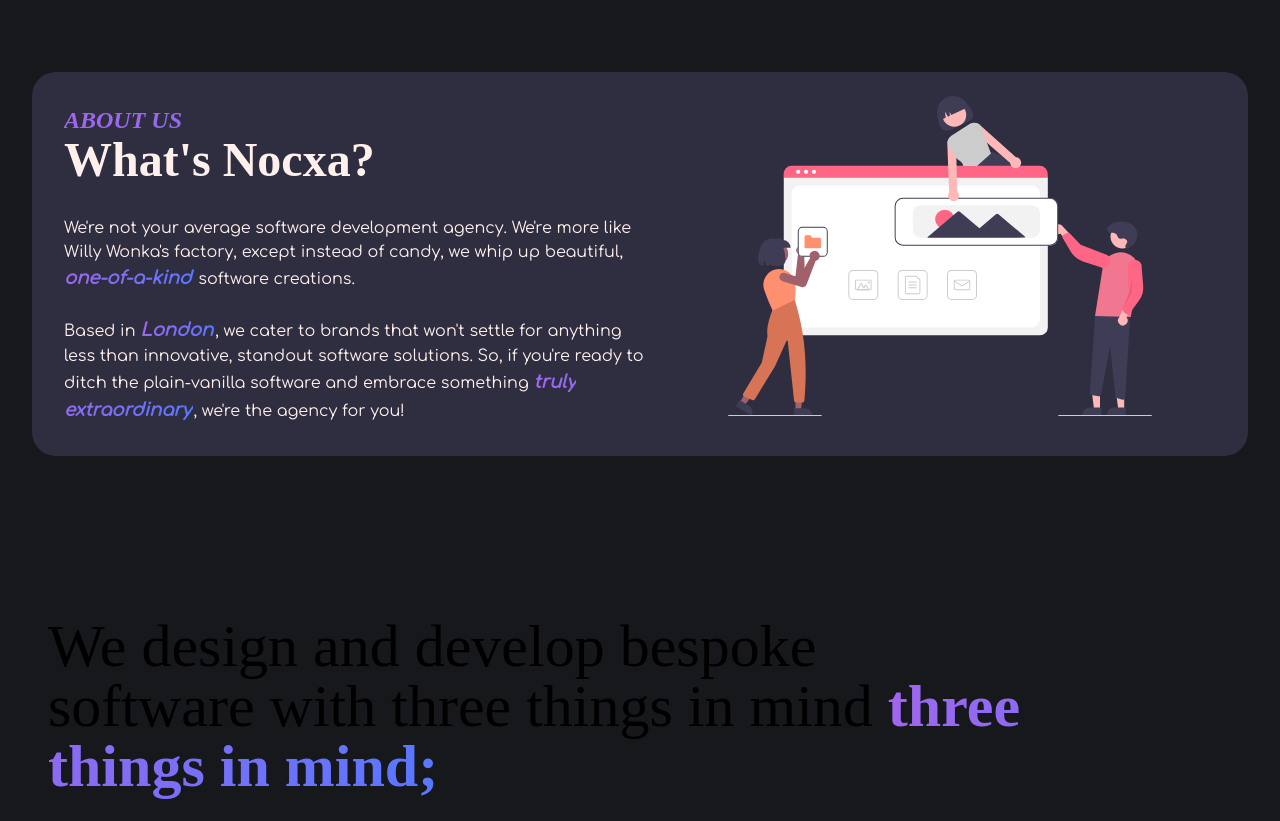
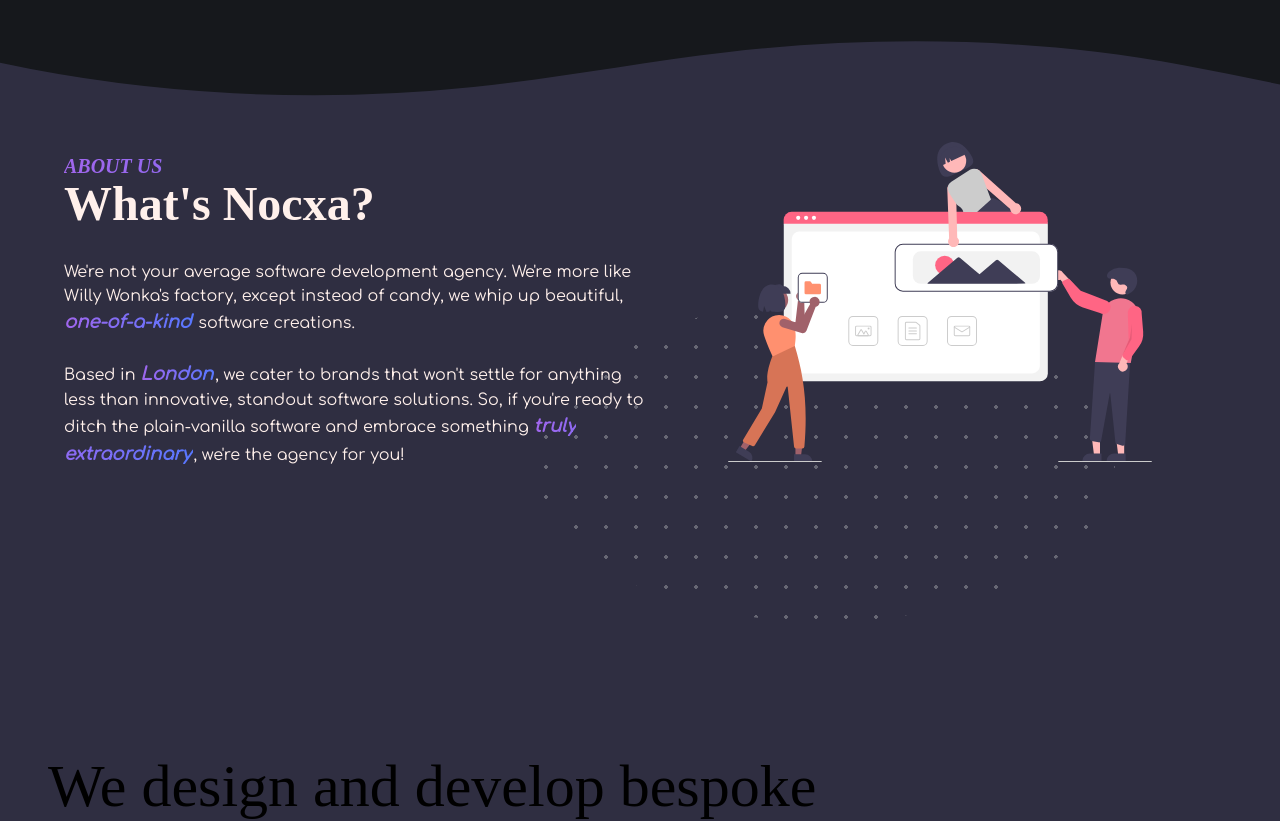
Before and after one commit to gowth6m/nocxa-website, a Next.js app: page / in a window 1280 px wide. Shown: the part 760-1581 px from the top of the page. Built offline with nearby package versions, Linux system fonts and the light colour scheme; a web font is replaced by a local one.

Commit message:
Update About Component

```diff
--- a/components/About.tsx
+++ b/components/About.tsx
@@ -3,13 +3,29 @@
 
 export default function About() {
   return (
-    <div className="h-auto w-[100vw] flex justify-center items-center">
+    <div className="h-auto w-[100vw] flex justify-center items-center relative bg-[var(--leafgrey)]">
+      <div className="custom-shape-divider-top-1678749649">
+        <svg
+          data-name="Layer 1"
+          xmlns="http://www.w3.org/2000/svg"
+          viewBox="0 0 1200 120"
+          preserveAspectRatio="none"
+        >
+          <path
+            d="M321.39,56.44c58-10.79,114.16-30.13,172-41.86,82.39-16.72,168.19-17.73,250.45-.39C823.78,31,906.67,72,985.66,92.83c70.05,18.48,146.53,26.09,214.34,3V0H0V27.35A600.21,600.21,0,0,0,321.39,56.44Z"
+            className="shape-fill"
+          ></path>
+        </svg>
+      </div>
+      {/* Below waves */}
       <div className="container p-4 md:p-0 h-full my-2 md:my-8 md:w-[100%] md:mx-8">
-        <div className="rounded-3xl bg-[var(--leafgrey)] h-full">
-          <div className="flex flex-col justify-between items-center w-full mx-auto px-4 md:pl-8 md:pr-4 h-full md:flex-row">
+        {/* Whats nocxa? */}
+        {/* <div className="rounded-3xl bg-[var(--leafgrey)] h-full"> */}
+        <div className="rounded-3xl h-full">
+          <div className="flex flex-col justify-between items-center w-full mx-auto px-4 md:pl-8 md:pr-4 h-full md:flex-row mt-12">
             <div className="flex flex-col md:flex-1 max-w-[calc(1280px/2)]">
               <div className="flex flex-col font-museo my-8 w-full text-left justify-center align-middle">
-                <div className="italic grad-bg-text text-lg md:text-2xl">
+                <div className="italic grad-bg-text text-base md:text-xl">
                   ABOUT US
                 </div>
                 <h1 className="text-3xl md:text-5xl font-bold text-[var(--cream)] w-full text-left">
@@ -17,7 +33,7 @@
                 </h1>
               </div>
               <div className="text-[var(--cream)] flex font-comfortaa text-base md:mb-8">
-                <div className="md:text-base">
+                <div className="md:text-base z-10">
                   We&#39;re not your average software development agency.
                   We&#39;re more like Willy Wonka&#39;s factory, except instead
                   of candy, we whip up beautiful,{" "}
@@ -42,17 +58,17 @@
                 </div>
               </div>
             </div>
-            <div className="flex w-full items-center justify-center mt-4 mb-8 md:flex-1 max-w-[calc(1280px/2)]">
-              <Illustration2 className="h-40 w-5/6 md:w-full md:h-80" />
+            <div className="flex w-full items-center justify-center mt-4 mb-8 md:flex-1 max-w-[calc(1280px/2)] relative about-illustration">
+              <Illustration2 className="h-40 w-5/6 md:w-full md:h-80  z-10" />
             </div>
           </div>
         </div>
 
         {/* THREE FOCUS */}
         <div className="w-full p-2 md:p-4 my-16 md:my-36">
-          <div className="text-3xl md:text-6xl font-museo w-full md:w-5/6">
-            We design and develop bespoke software with three things in mind
-            <span className="grad-bg-text"> three things in mind;</span>
+          <div className="text-3xl md:text-6xl font-museo w-full md:w-5/6 mt-24">
+            We design and develop bespoke software with
+            <span className="grad-bg-text"> three things in mind.</span>
           </div>
 
           <div className="text-2xl mt-16 md:mt-24 flex flex-col md:flex-row">
--- a/components/Intro.tsx
+++ b/components/Intro.tsx
@@ -63,9 +63,14 @@
             <Illustration1 className="w-[90%] h-auto" fill="var(--orange)" />
           </div>
           <div className="flex flex-row w-[80%]">
-            <div className="text-3xl font-bold font-museo w-4/6 text-right ml-auto my-2">
-              See our <br />
-              <span className="text-[var(--purple)]"> work</span>
+            <div className="text-3xl font-bold font-museo w-5/6 text-right ml-auto my-2">
+              {/* See our <br />
+              <span className="text-[var(--purple)]"> work</span> */}
+              <div className="text-lg text-[var(--cream)] mb-6">
+                We don&#39;t just think
+                <span className="grad-bg-text"> outside the box</span>, we
+                redesign it.
+              </div>
             </div>
           </div>
 
--- a/components/NavBar.tsx
+++ b/components/NavBar.tsx
@@ -99,7 +99,7 @@
       {/* AFTER SCROLL */}
       {!visible && (
         <motion.div
-          className="fixed top-0 w-full flex justify-center items-center h-16 md:bg-[var(--black)] bg-transparent origin-top"
+          className="fixed top-0 w-full flex justify-center items-center h-16 bg-transparent origin-top"
           variants={variants_0}
           animate={!visible ? "transform" : "stop"}
         >
--- a/pages/_app.tsx
+++ b/pages/_app.tsx
@@ -1,5 +1,6 @@
 import "@/styles/globals.css";
 import "@/styles/animations.css";
+import "@/styles/misc.css";
 import type { AppProps } from "next/app";
 
 export default function App({ Component, pageProps }: AppProps) {
--- /dev/null
+++ b/styles/misc.css
@@ -0,0 +1,52 @@
+.custom-shape-divider-top-1678749649 {
+    position: absolute;
+    top: 0;
+    left: 0;
+    width: 100%;
+    overflow: hidden;
+    line-height: 0;
+}
+
+.custom-shape-divider-top-1678749649 svg {
+    position: relative;
+    display: block;
+    width: calc(138% + 1.3px);
+    height: 100px;
+}
+
+.custom-shape-divider-top-1678749649 .shape-fill {
+    fill: var(--grey);
+}
+
+/** For mobile devices **/
+@media(max-width: 767px) {
+    .custom-shape-divider-top-1678749649 svg {
+        width: calc(258% + 1.3px);
+        height: 90px;
+    }
+}
+
+
+/* background pattern */
+.dotted-bg {
+    background-color: #2f2e41;
+    opacity: 1;
+    background-image: radial-gradient(#ffffff12 2px, #2f2e41 2px);
+    background-size: 60px 60px;
+}
+
+.about-illustration:before {
+    border-radius: 50%;
+    content: "";
+    position: absolute;
+    top: 50%;
+    left: -20%;
+    /* width: 100%; */
+    height: 100%;
+    background-color: #2f2e41;
+    opacity: 1;
+    background-image: radial-gradient(#ffffff45 2px, #2f2e41 2px);
+    background-size: 30px 30px;
+    z-index: 1;
+    @apply w-[150%] md:w-[100%];
+}
```
